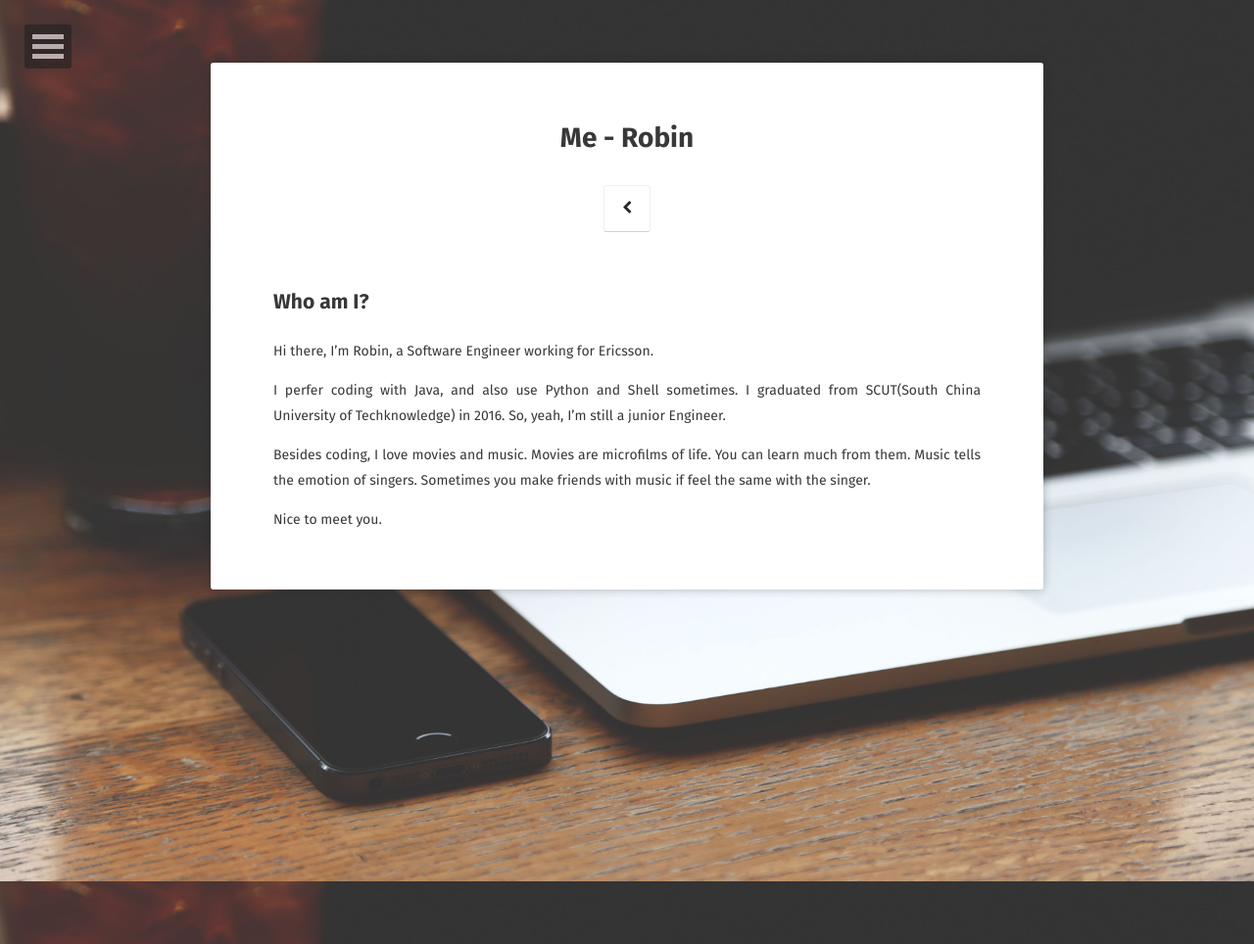
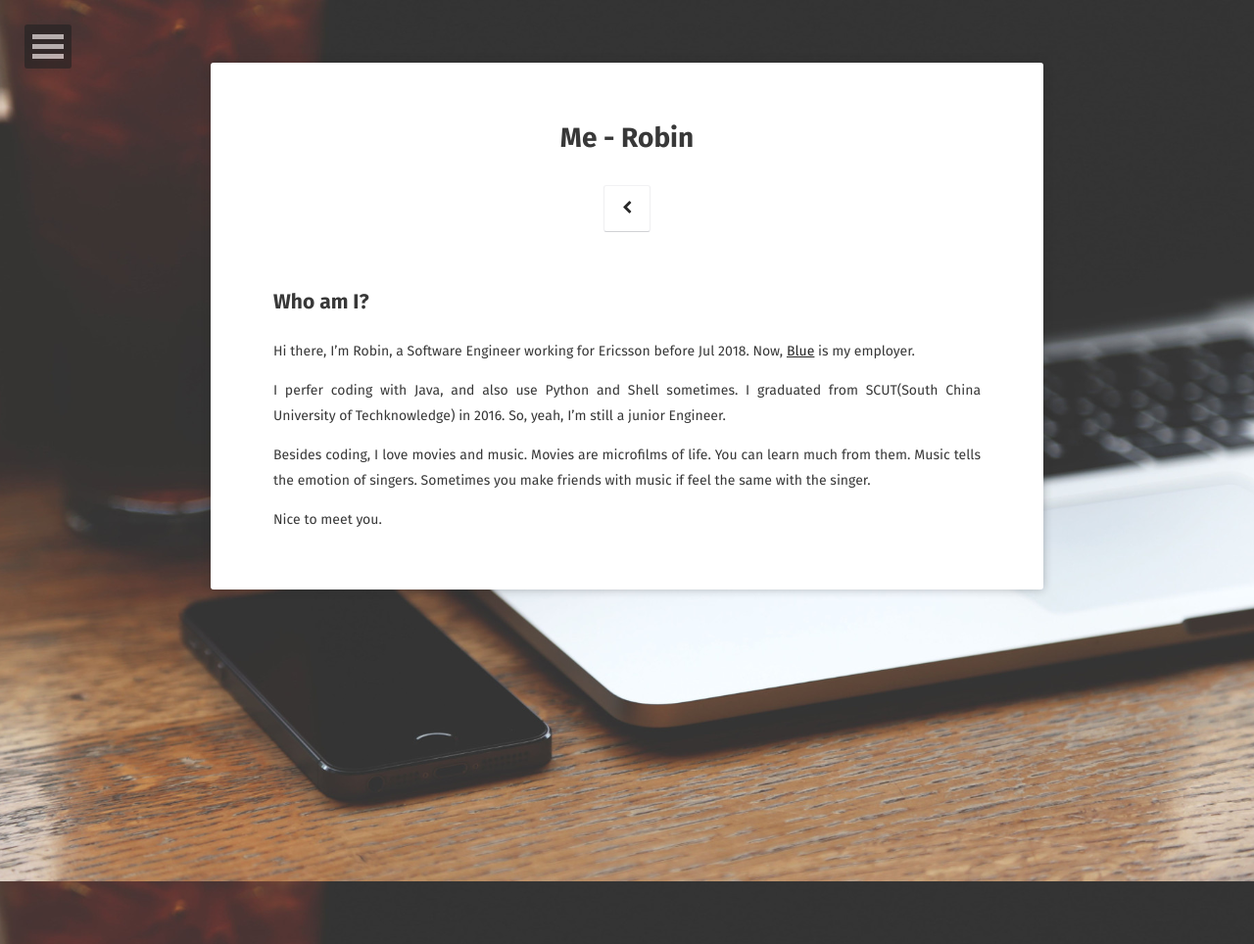
Before and after one commit to RobinGG/RobinGG.github.io, a Jekyll site: the page built from about/index.md, in a window 1280 px wide. Shown: the whole page at 98% size. Built offline with Jekyll 4.4.1, drawn with Linux system fonts in a browser that asks for light colours; some web fonts are replaced; comment, search, counter and statistics services are not loaded.

Commit message:
[about] update about

```diff
--- a/about/index.md
+++ b/about/index.md
@@ -4,7 +4,7 @@ title: Me - Robin
 ---
 
 ## Who am I?
-Hi there, I'm Robin, a Software Engineer working for Ericsson.
+Hi there, I'm Robin, a Software Engineer working for Ericsson before Jul 2018. Now, [Blue](https://www.mart.blue) is my employer.
 
 I perfer coding with Java, and also use Python and Shell sometimes. I graduated from SCUT(South China University of Techknowledge) in 2016. So, yeah, I'm still a junior Engineer.
 
```
